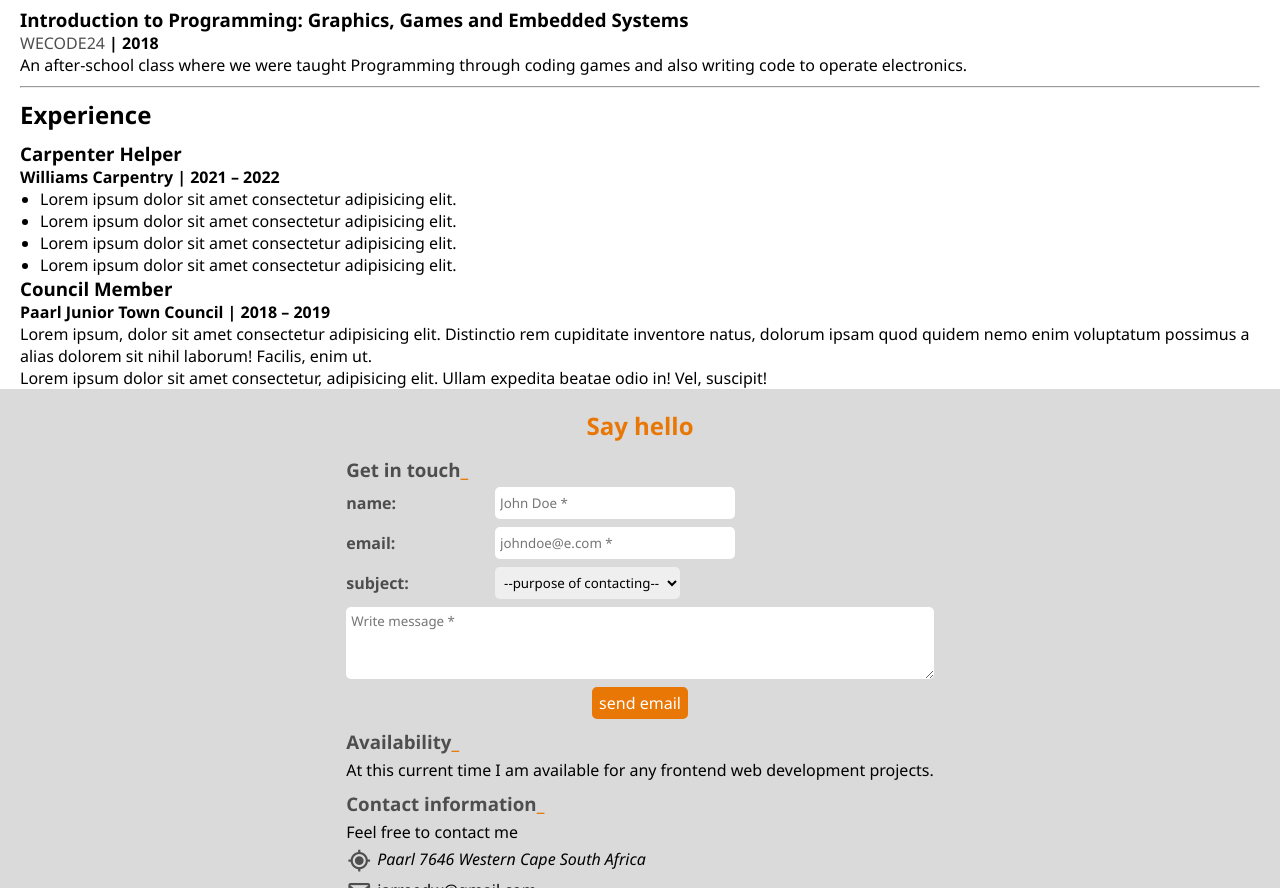
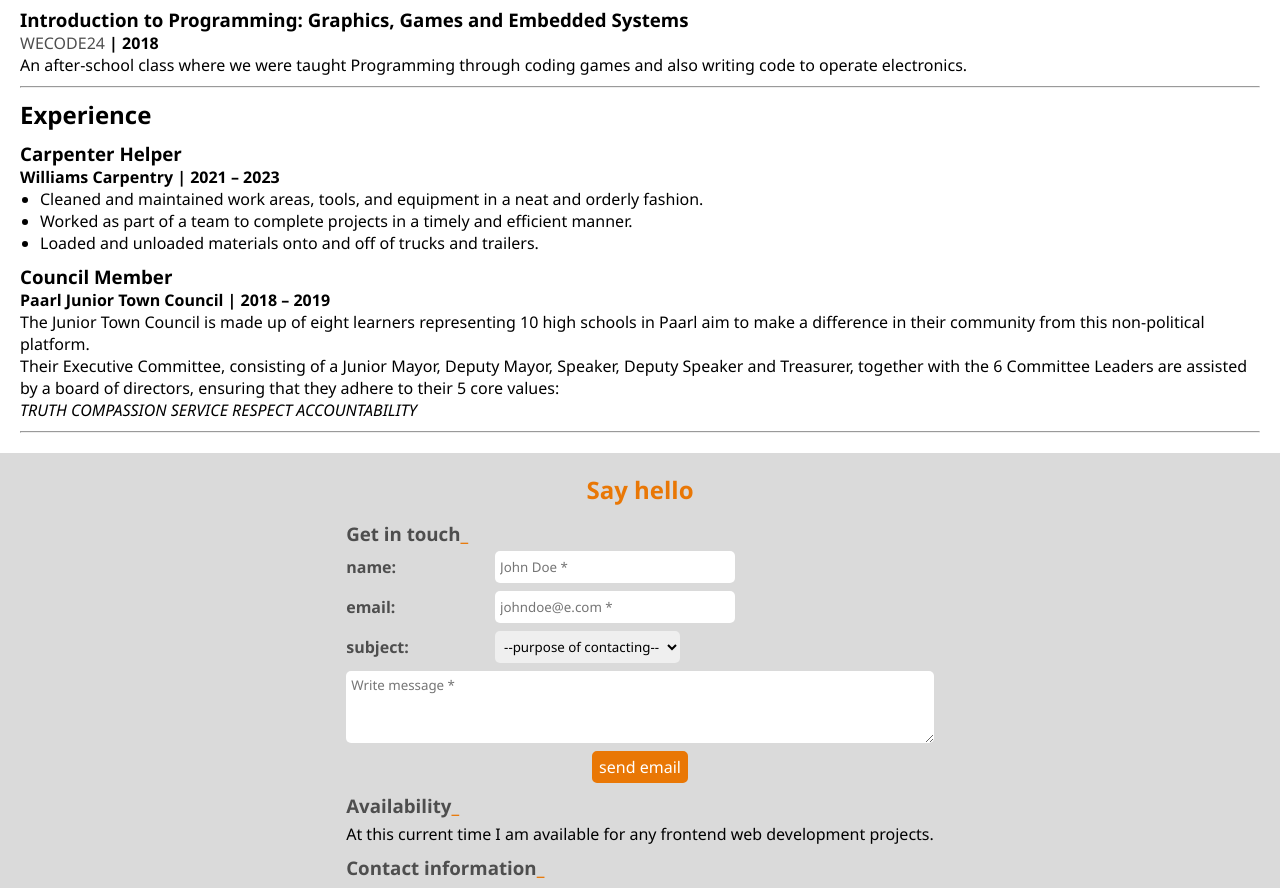
Before and after one commit to jarreedd/Portfolio, a plain HTML site: page index.html in a window 1280 px wide. Shown: the part 2221-3109 px from the top of the page. Drawn offline with nearby package versions, Linux system fonts and the light colour scheme.

Commit message:
removed placeholder text

```diff
--- a/css/stylesheet.css
+++ b/css/stylesheet.css
@@ -251,6 +251,14 @@ a:hover {
     color: var(--accent);
 }
 
+.experiences {
+    margin-bottom: 20px;
+}
+
+.experience {
+    margin-bottom: 10px;
+}
+
 .contect {
     background-color: var(--secondary);
     display: flex;
--- a/index.html
+++ b/index.html
@@ -177,19 +177,17 @@
 
             <article class="experience">
                 <h3>Carpenter Helper</h3>
-                <h4>Williams Carpentry | 2021 – 2022</h4>
+                <h4>Williams Carpentry | 2021 – 2023</h4>
                 <ul style="margin: 0 0 0 20px;">
                     <li>
-                        <p>Lorem ipsum dolor sit amet consectetur adipisicing elit.</p>
+                        <p>Cleaned and maintained work areas, tools, and equipment in a neat and orderly fashion.
+                        </p>
                     </li>
                     <li>
-                        <p>Lorem ipsum dolor sit amet consectetur adipisicing elit.</p>
+                        <p>Worked as part of a team to complete projects in a timely and efficient manner.</p>
                     </li>
                     <li>
-                        <p>Lorem ipsum dolor sit amet consectetur adipisicing elit.</p>
-                    </li>
-                    <li>
-                        <p>Lorem ipsum dolor sit amet consectetur adipisicing elit.</p>
+                        <p>Loaded and unloaded materials onto and off of trucks and trailers.</p>
                     </li>
                 </ul>
             </article>
@@ -197,12 +195,20 @@
             <article class="experience">
                 <h3>Council Member</h3>
                 <h4>Paarl Junior Town Council | 2018 – 2019</h4>
-                <p>Lorem ipsum, dolor sit amet consectetur adipisicing elit. Distinctio rem cupiditate inventore natus,
-                    dolorum ipsam quod quidem nemo enim voluptatum possimus a alias dolorem sit nihil laborum! Facilis,
-                    enim ut.</p>
-                <p>Lorem ipsum dolor sit amet consectetur, adipisicing elit. Ullam expedita beatae odio in! Vel,
-                    suscipit!</p>
+                <p>
+                    The Junior Town Council is made up of eight learners representing 10 high schools in Paarl aim to
+                    make a
+                    difference in their community from this non-political platform.
+                </p>
+                <p>
+                    Their Executive Committee,
+                    consisting of a Junior Mayor, Deputy
+                    Mayor, Speaker, Deputy Speaker and Treasurer, together with the 6 Committee Leaders are
+                    assisted by a board of directors, ensuring that they adhere to their 5 core values:<br>
+                    <em>TRUTH COMPASSION SERVICE RESPECT ACCOUNTABILITY</em>
+                </p>
             </article>
+            <hr>
         </section>
 
         <section class="contect">
```
Also changed, not shown: about.html (+26 -7 lines).
